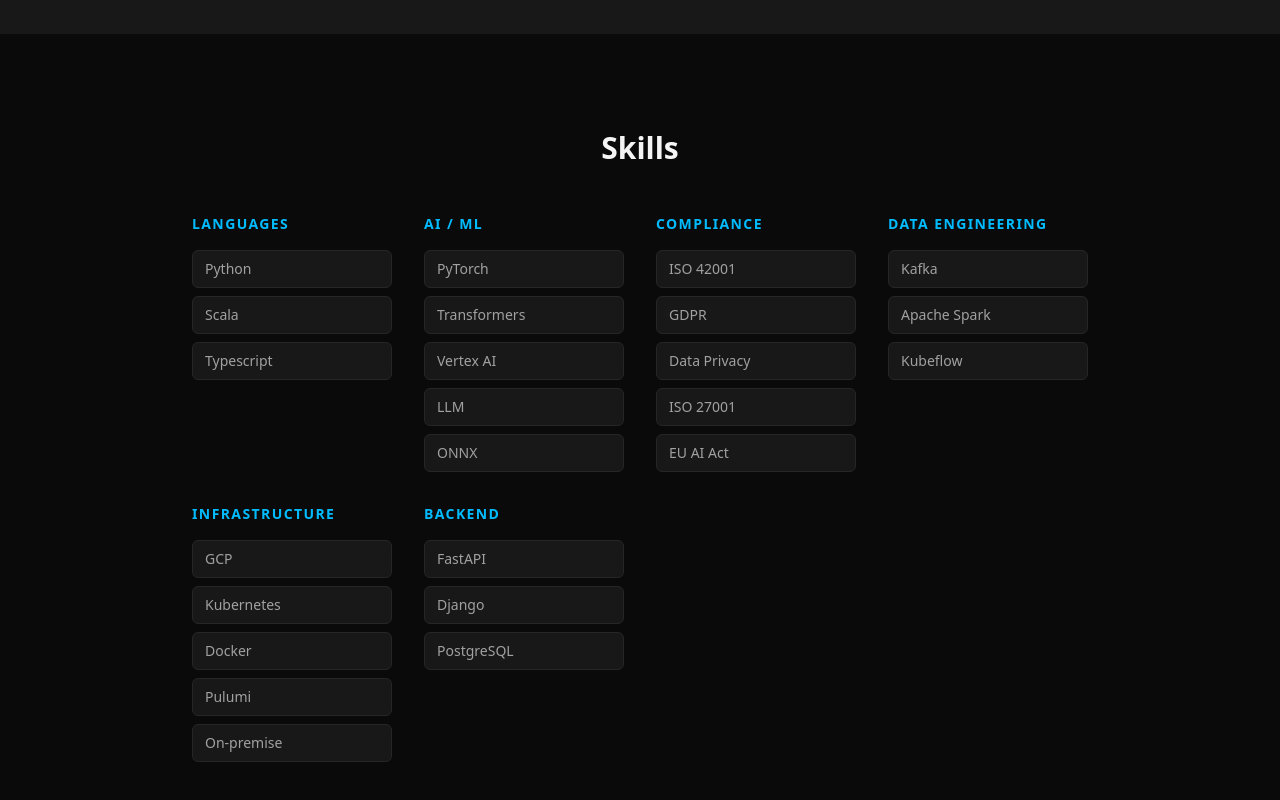
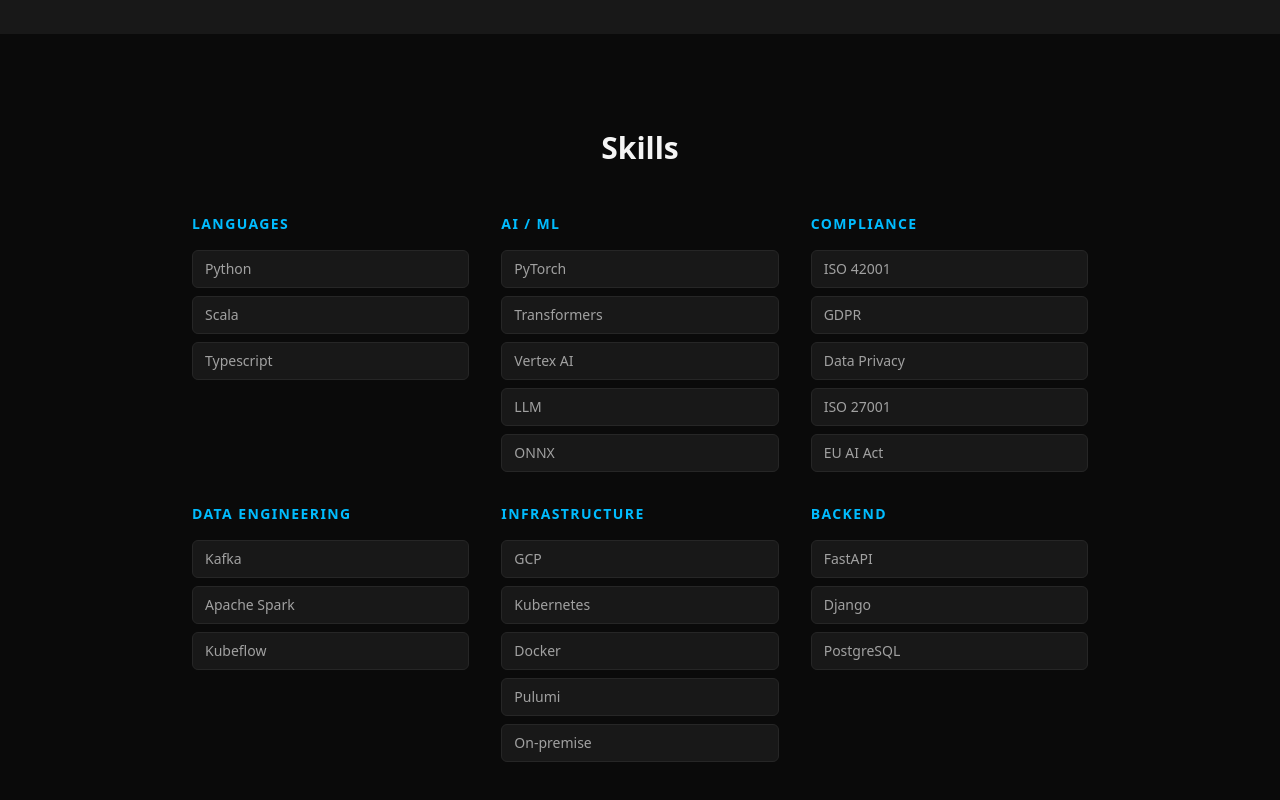
Before and after one commit to agranadosb/agranadosb-portfolio, a React (Vite) app: page / in a window 1280 px wide. Shown: the part 1388-2188 px from the top of the page. Built offline with nearby package versions, Linux system fonts and the light colour scheme.

Commit message:
feat: update Hero and Skills components for improved structure and navigation

```diff
--- a/src/components/introduction/Hero.tsx
+++ b/src/components/introduction/Hero.tsx
@@ -1,6 +1,6 @@
 export function Hero() {
   return (
-    <section className="min-h-screen flex flex-col items-center justify-center text-center px-6 bg-surface-base">
+    <section id="hero" className="min-h-screen flex flex-col items-center justify-center text-center px-6 bg-surface-base">
       <h1 className="text-5xl md:text-7xl font-bold tracking-tight text-ink-primary mb-3">
         Alejandro Granados
       </h1>
@@ -12,7 +12,7 @@
       </p>
       <div className="flex flex-wrap gap-4 justify-center">
         <a
-          href="#projects"
+          href="#about"
           className="px-6 py-3 bg-accent text-surface-base font-semibold rounded-lg hover:opacity-90 transition-opacity"
         >
           View Projects
@@ -25,7 +25,7 @@
           Download CV
         </a>
         <a
-          href="#contact"
+          href="mailto:agranadosb55199@outlook.com"
           className="px-6 py-3 border border-border text-ink-primary font-semibold rounded-lg hover:bg-surface-raised transition-colors"
         >
           Contact
--- a/src/components/introduction/Introduction.tsx
+++ b/src/components/introduction/Introduction.tsx
@@ -4,10 +4,10 @@
 
 export function Introduction() {
   return (
-    <main>
+    <>
       <Hero />
       <About />
       <Skills />
-    </main>
+    </>
   );
 }
--- a/src/components/introduction/Skills.tsx
+++ b/src/components/introduction/Skills.tsx
@@ -30,7 +30,7 @@
     <section id="stack" className="py-24 px-6 bg-surface-base">
       <div className="max-w-4xl mx-auto">
         <h2 className="text-3xl font-bold text-ink-primary mb-12 text-center">Skills</h2>
-        <div className="grid grid-cols-1 sm:grid-cols-2 lg:grid-cols-4 gap-8">
+        <div className="grid grid-cols-1 sm:grid-cols-2 lg:grid-cols-3 gap-8">
           {STACK.map(({ category, items }) => (
             <div key={category}>
               <h3 className="text-accent font-semibold text-sm uppercase tracking-widest mb-4">
```
